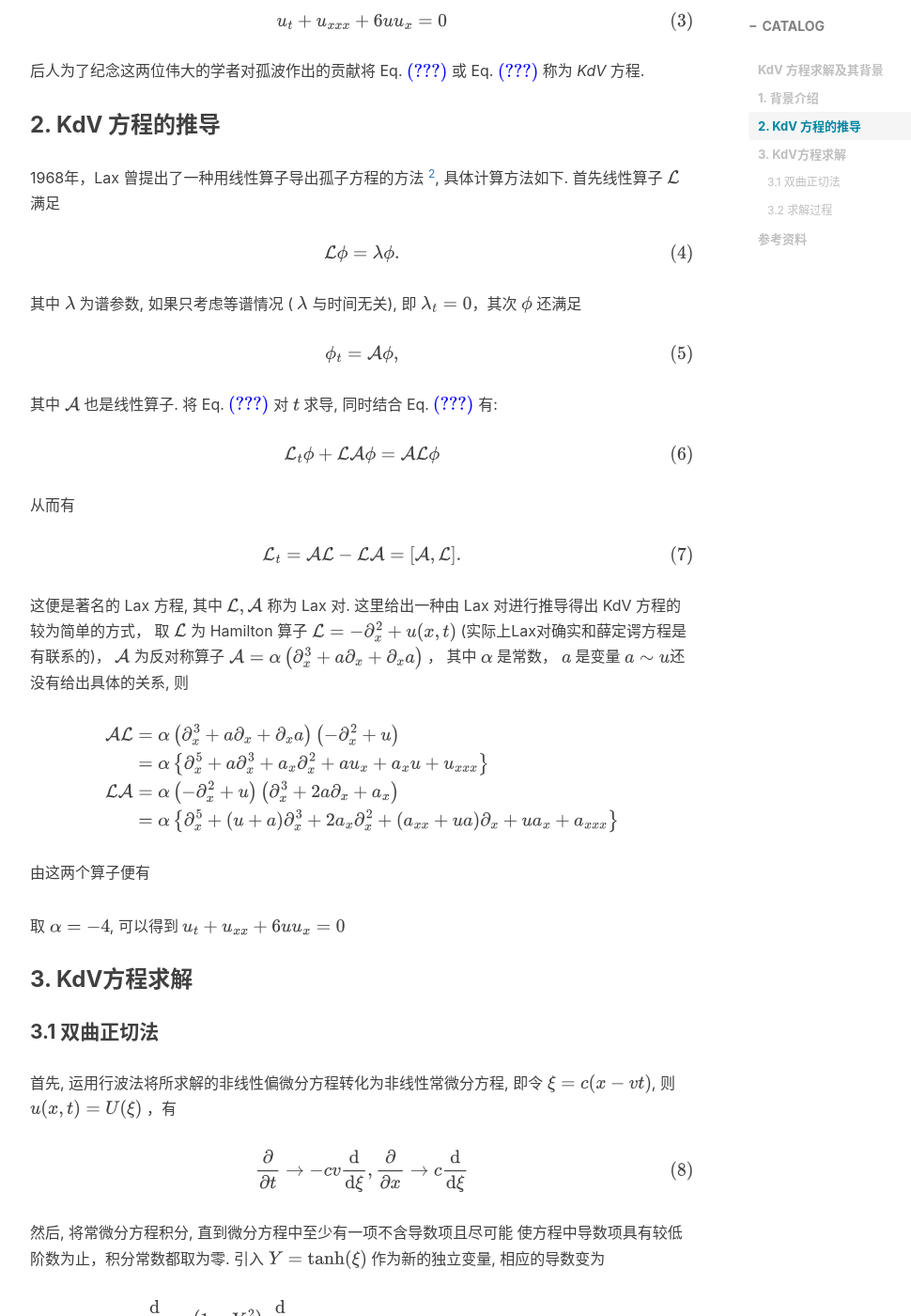
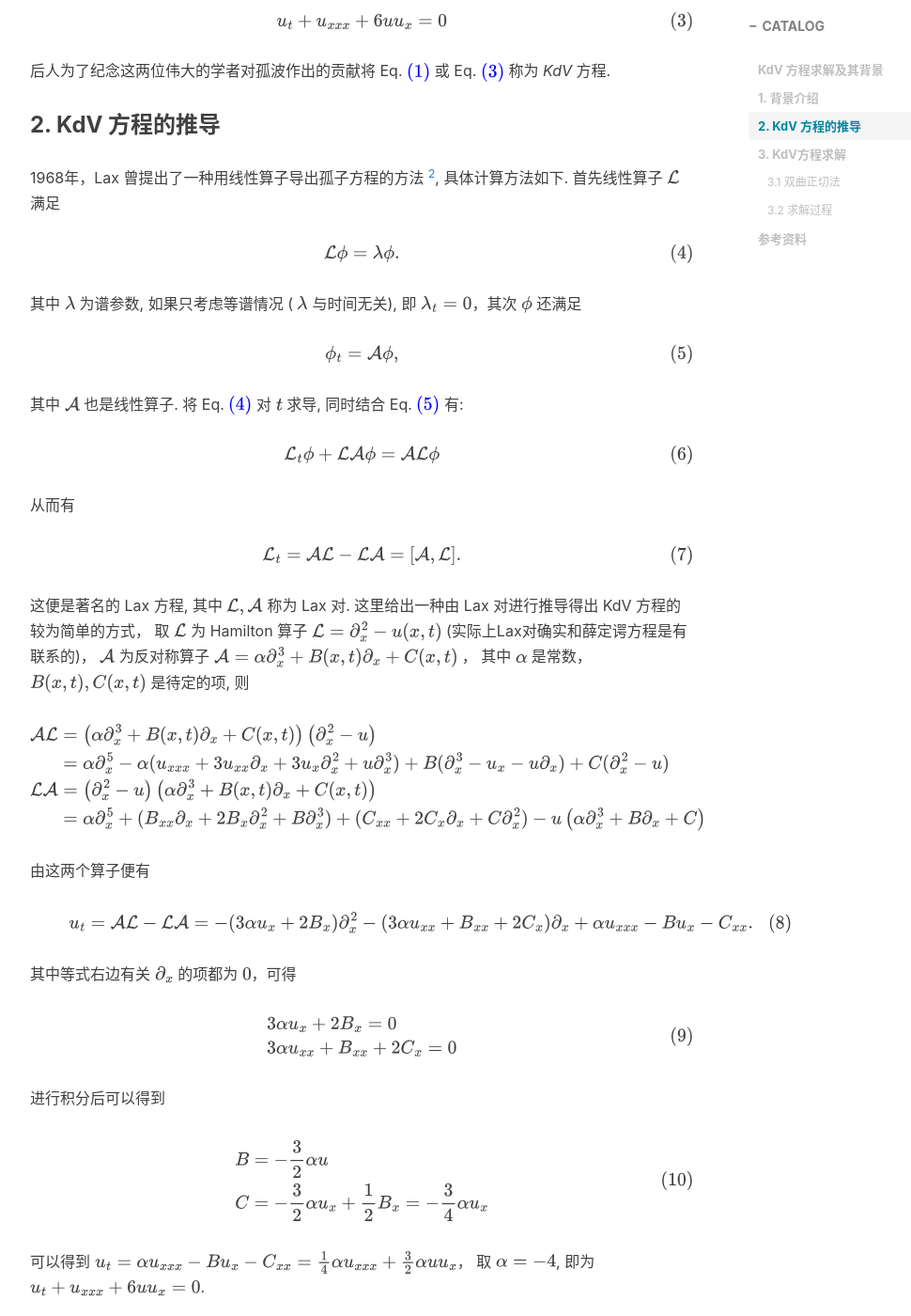
Before and after one commit to wowking2018/Old_personal_blog, a Jekyll site: the page built from _posts/2023-07-09-The KdV equation.md, in a window 1280 px wide and 1400 px high, scrolled down 1343 px. Shown: the whole window at 94% size, without its empty margins (233-1203 px from the left). Built offline with Jekyll 4.4.1, drawn with Linux system fonts in a browser that asks for light colours; nearby versions of some CDN libraries; comment, search, counter and statistics services are not loaded; some of the changed text lies outside the part shown.

Commit message:
Update 2023-07-08

```diff
--- a/_posts/2023-07-09-The KdV equation.md
+++ b/_posts/2023-07-09-The KdV equation.md
@@ -15,8 +15,8 @@ tags:
 
 $$
 \begin{equation}
-    \frac{\partial \eta}{\partial \tau}=\sqrt{\frac{g}{h}} \frac{\partial}{\partial \xi}\left(\frac{3}{4} \eta^2+\alpha \eta+\frac{\sigma}{2} \frac{\partial^2 \eta}{\partial \xi^2}\right),
-\end{equation} \label{eq_1}
+    \frac{\partial \eta}{\partial \tau}=\sqrt{\frac{g}{h}} \frac{\partial}{\partial \xi}\left(\frac{3}{4} \eta^2+\alpha \eta+\frac{\sigma}{2} \frac{\partial^2 \eta}{\partial \xi^2}\right), \label{eq_1}
+\end{equation}
 $$
 
 其中, $\sigma=\frac{1}{3} h^3-\frac{T h}{\rho g}, \eta$ 为波面高度, $h$ 为水深, $g$ 为重力加速度, $\rho$ 是水的密度, $\alpha$ 是与水的匀速流动有关的小常数, $T$ 是水的表面张力. 此后 Korteweg 和 de Vries 利用行波法求出与 Russel 描述一致的孤波解, 争论才告终止.
@@ -33,8 +33,8 @@ $$
 
 $$
 \begin{equation}
-    u_t+u_{x x x}+6 u u_x=0
-\end{equation} \label{eq_3}
+    u_t+u_{x x x}+6 u u_x=0 \label{eq_3}
+\end{equation}
 $$
 
 后人为了纪念这两位伟大的学者对孤波作出的贡献将 Eq. $\eqref{eq_1}$ 或 Eq. $\eqref{eq_3}$ 称为 *KdV* 方程.
@@ -45,16 +45,16 @@ $$
 
 $$
 \begin{equation}
-    \mathcal{L} \phi=\lambda \phi .
-\end{equation}\label{eq_4}
+    \mathcal{L} \phi=\lambda \phi . \label{eq_4}
+\end{equation}
 $$
 
 其中 $\lambda$ 为谱参数, 如果只考虑等谱情况 ( $\lambda$ 与时间无关), 即 $\lambda_t=0$，其次 $\phi$ 还满足
 
 $$
 \begin{equation}
-    \phi_t=\mathcal{A} \phi,
-\end{equation} \label{eq_5}
+    \phi_t=\mathcal{A} \phi, \label{eq_5}
+\end{equation}
 $$
 
 其中 $\mathcal{A}$ 也是线性算子. 将 Eq. $\eqref{eq_4}$ 对 $t$ 求导, 同时结合 Eq. $\eqref{eq_5}$ 有:
@@ -73,20 +73,48 @@ $$
 \end{equation}
 $$
 
-这便是著名的 Lax 方程, 其中 $\mathcal{L}, \mathcal{A}$ 称为 Lax 对. 这里给出一种由 Lax 对进行推导得出 KdV 方程的较为简单的方式， 取 $\mathcal{L}$ 为 Hamilton 算子 $\mathcal{L}=-\partial^2 _{x}+u(x, t)$ (实际上Lax对确实和薛定谔方程是有联系的)， $\mathcal{A}$ 为反对称算子 $\mathcal{A}=\alpha\left(\partial_x^3+a \partial_x+\partial_x a\right)$ ， 其中 $\alpha$ 是常数， $a$ 是变量 $a \sim u$还没有给出具体的关系, 则
+这便是著名的 Lax 方程, 其中 $\mathcal{L}, \mathcal{A}$ 称为 Lax 对. 这里给出一种由 Lax 对进行推导得出 KdV 方程的较为简单的方式， 取 $\mathcal{L}$ 为 Hamilton 算子 $\mathcal{L}=\partial^2 _{x} - u(x, t)$ (实际上Lax对确实和薛定谔方程是有联系的)， $\mathcal{A}$ 为反对称算子 $\mathcal{A}=\alpha \partial_x^3 + B(x,t) \partial_x+ C(x,t) $ ， 其中 $\alpha$ 是常数， $B(x, t), C(x, t)$ 是待定的项, 则
 
 $$
 \begin{aligned}
-\mathcal{A}\mathcal{L} & =\alpha\left(\partial_x^3+a \partial_x+\partial_x a\right)\left(-\partial^2 _x+u\right) \\
-& =\alpha\left\{\partial_x^5 +  a \partial_x^3+a_x \partial_x^2+ au_{x} +a_{x}u +u_{x x x} \right\} \\
-\mathcal{L}\mathcal{A} & =\alpha\left(-\partial^2 _{x}+u\right)\left(\partial_x^3+2a \partial_x+ a_x\right) \\
-& =\alpha\left\{\partial_x^5 + (u+a)\partial_x^3+2a_x \partial_x^2+ (a_{xx}+ua) \partial_{x}+ ua_{x} +a_{x x x}\right\}
+\mathcal{A}\mathcal{L} & =\left(\alpha \partial_x^3 + B(x,t) \partial_x+ C(x,t) \right)\left(\partial^2 _x - u\right) \\
+& = \alpha \partial_x^5 - \alpha(u_{xxx}+3u_{xx}\partial_{x} + 3u_{x}\partial_{x}^2 + u\partial_{x}^3) + B(\partial_{x}^3-u_{x}-u\partial_{x}) + C(\partial_{x}^2-u)\\
+\mathcal{L}\mathcal{A} & =\left(\partial^2 _x - u\right)\left(\alpha \partial_x^3 + B(x,t) \partial_x+ C(x,t) \right) \\
+& =  \alpha \partial_x^5 +(B_{xx}\partial_{x} + 2B_{x}\partial_{x}^2 + B \partial_{x}^3) + (C_{xx}+2C_{x}\partial_{x} + C\partial_{x}^2) - u\left(\alpha \partial_x^3 + B \partial_x+ C \right)
 \end{aligned}
 $$
 
 由这两个算子便有
 
-取 $\alpha=-4$, 可以得到 $u_t+u_{x x}+6 u u_x=0$
+$$
+\begin{equation}
+    u _{t} =\mathcal{A}\mathcal{L} -\mathcal{L}\mathcal{A} = -(3 \alpha u_{x}+2B_{x})\partial_{x}^2 -(3\alpha u_{xx} + B_{xx}+2C_{x})\partial_{x} +\alpha u_{xxx} - Bu_{x} -C_{xx}.
+\end{equation}
+$$
+
+其中等式右边有关 $\partial_{x}$ 的项都为 $0$，可得
+
+$$
+\begin{equation}
+    \begin{aligned}
+        &3 \alpha u_{x}+2B_{x} = 0 \\
+        &3\alpha u_{xx}+B_{xx}+2C_{x} = 0
+    \end{aligned}
+\end{equation}
+$$
+
+进行积分后可以得到
+
+$$
+\begin{equation}
+    \begin{aligned}
+        &B = -\frac{3}{2} \alpha u \\
+        &C = -\frac{3}{2} \alpha u_{x}+\frac{1}{2} B_{x} = -\frac{3}{4}\alpha u_{x}
+    \end{aligned}
+\end{equation}
+$$
+
+可以得到 $u_{t} = \alpha u_{xxx} - Bu_{x} -C_{xx}= \frac{1}{4}\alpha u_{xxx}+\frac{3}{2}\alpha u u_{x}$， 取 $\alpha=-4$, 即为 $u_t+u_{x x x}+6 u u_x=0$.
 
 ### 3. KdV方程求解
 #### 3.1 双曲正切法
@@ -168,6 +196,8 @@ $$
 \end{equation}
 $$
 
+P.S. 完稿于2023.07.08，其中用 Lax pair 推导的方式几经修改，修正了一些细节内容.
+
 ### 参考资料
 [^1]: Korteweg, Diederik Johannes, and Gustav De Vries. "On the change of form of long waves advancing in a rectangular canal, and on a new type of long stationary waves." The London, Edinburgh, and Dublin Philosophical Magazine and Journal of Science 39.240 (1895): 422-443.
 
```
Also changed, not shown: other parts of _posts/2023-07-09-The KdV equation.md (+3 -3 lines).
